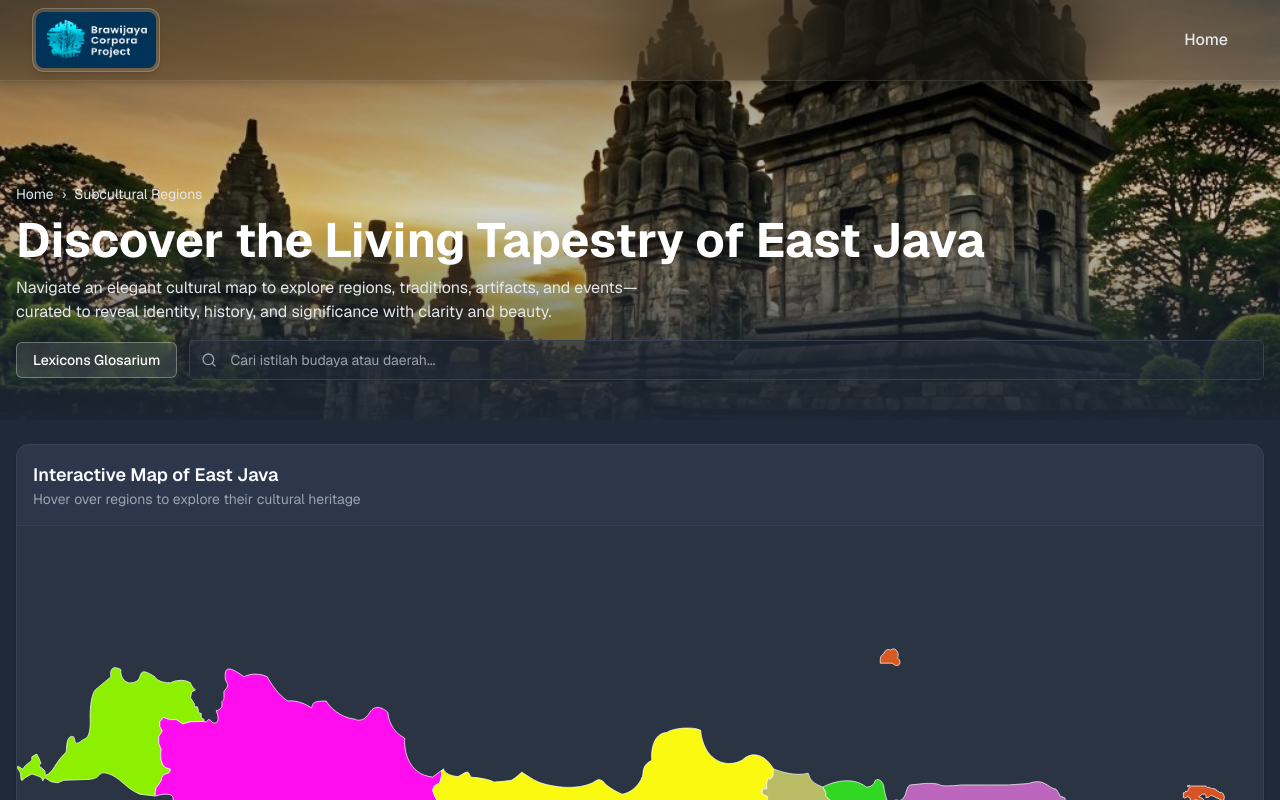
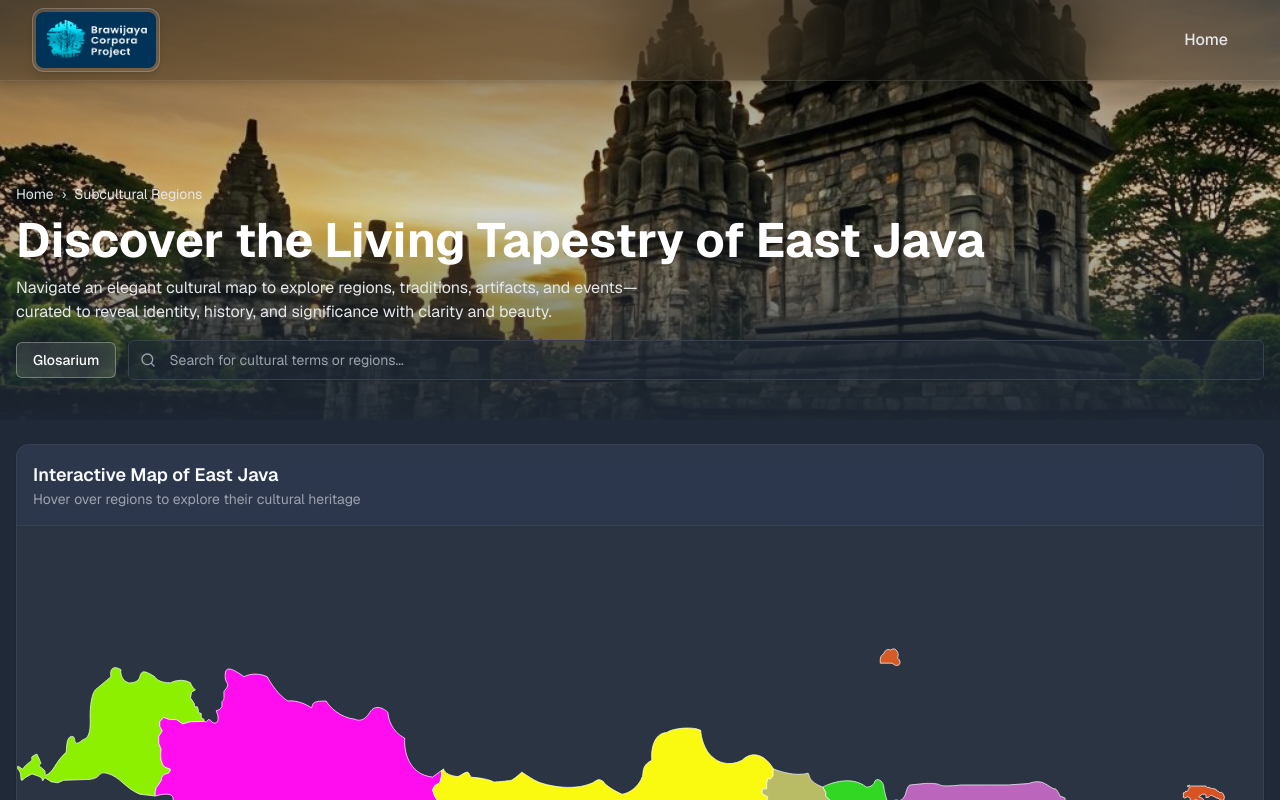
Before and after one commit to nandaha29/fe-corpora, a Next.js app: page /peta-budaya in a window 1280 px wide. Shown: the top 800 px of the page. Built offline with nearby package versions, Linux system fonts and the light colour scheme.

Commit message:
translate map page component

```diff
--- a/app/peta-budaya/page.tsx
+++ b/app/peta-budaya/page.tsx
@@ -321,7 +321,7 @@ export default function PetaBudayaPage() {
                     variant="outline"
                     className="w-full sm:w-auto bg-white/10 backdrop-blur-sm border-white/30 text-white hover:bg-white/20 cursor-pointer whitespace-nowrap"
                   >
-                    Lexicons Glosarium
+                    Glosarium
                   </Button>
                 </Link>
 
--- a/components/cultural/global-search-bar.tsx
+++ b/components/cultural/global-search-bar.tsx
@@ -17,7 +17,7 @@ export function GlobalSearchBar({
   value,
   onChange,
   isSearching = false,
-  placeholder = "Cari istilah budaya atau daerah...",
+  placeholder = "Search for cultural terms or regions...",
   className = "",
 }: GlobalSearchBarProps) {
   const handleClear = () => {
```
